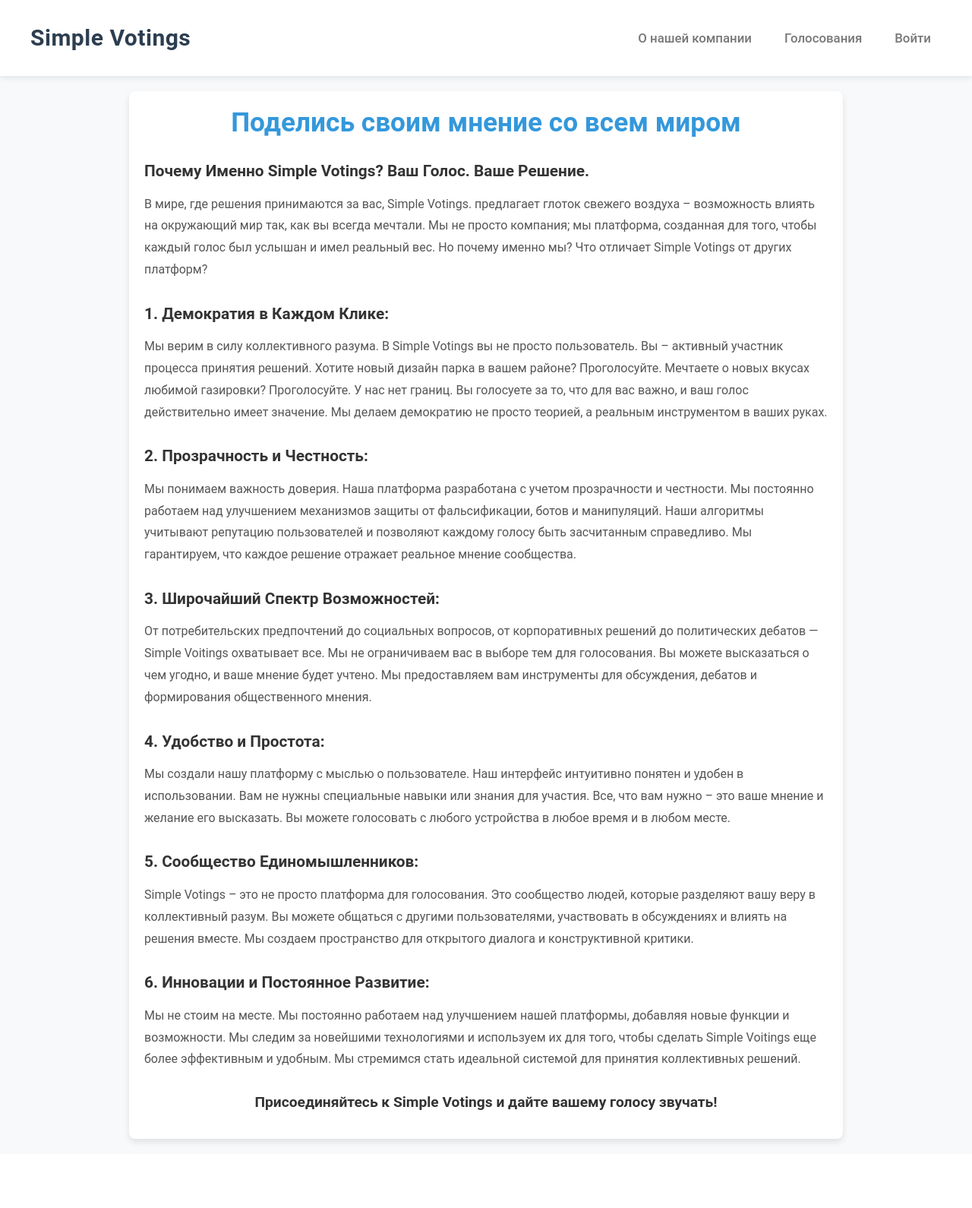
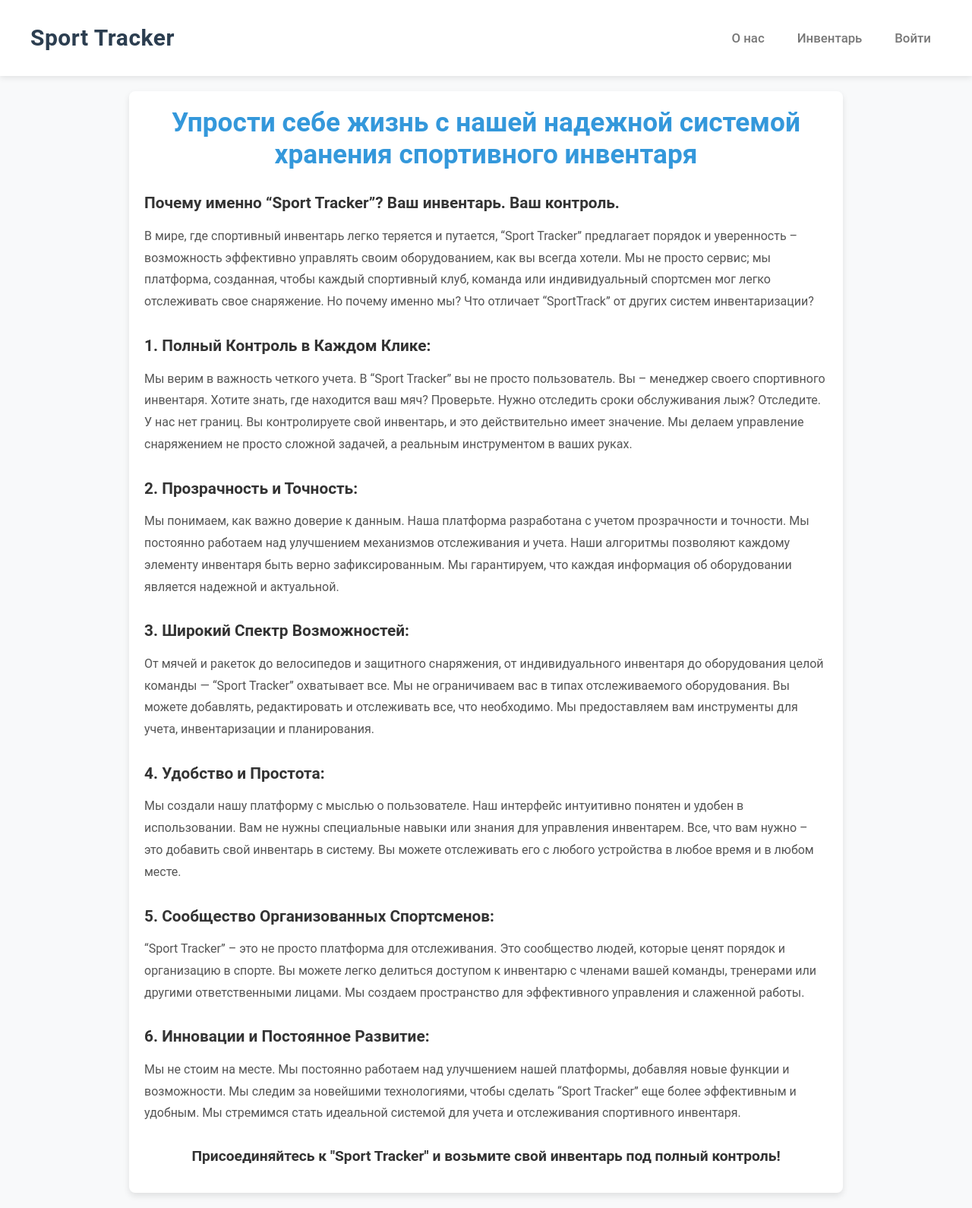
Before and after one commit to MaximSb716/sport-tracker-v2.0, a Django app: page /about_us/ in a window 1280 px wide. Shown: the whole page at 76% size. Before the commit the page ends 1506 px from the top, so only its background shows below. Run offline with Django 5.2, Linux system fonts and the light colour scheme.

Commit message:
Add files via upload

```diff
--- a/main/forms.py
+++ b/main/forms.py
@@ -28,7 +28,6 @@ class SignInForm(AuthenticationForm):
 class NewVotingForm(forms.Form):
     """Создание нового голосования."""
     about_label = forms.CharField(label="Напиши заголовок голосования", max_length=100)
-    about_description = forms.CharField(label="Опиши о чём голосование", max_length=500)
     image = forms.ImageField(label="Добавь изображение!")
     questions_count = forms.IntegerField(label="questions_count")
 
--- a/main/models.py
+++ b/main/models.py
@@ -7,7 +7,6 @@ class Votings(models.Model):
     author = models.ForeignKey(User, on_delete=models.CASCADE)
     image = models.ImageField()
     name = models.TextField()
-    description = models.TextField()
     questions_number = models.IntegerField()
 
 
--- a/main/templates/about_us.html
+++ b/main/templates/about_us.html
@@ -14,25 +14,25 @@
 <body>
     <div class="about_us_conteiner">
         <div class="info_main">
-            Поделись своим мнение со всем миром
+            Упрости себе жизнь с нашей надежной системой хранения спортивного инвентаря
         </div>
         <div class="about_us_text">
-            <h5>Почему Именно Simple Votings? Ваш Голос. Ваше Решение.</h5>
-            В мире, где решения принимаются за вас, Simple Votings. предлагает глоток свежего воздуха – возможность влиять на окружающий мир так, как вы всегда мечтали. Мы не просто компания; мы платформа, созданная для того, чтобы каждый голос был услышан и имел реальный вес. Но почему именно мы? Что отличает Simple Votings от других платформ?<br>
-            <h5>1. Демократия в Каждом Клике:</h5>
-            Мы верим в силу коллективного разума. В Simple Votings вы не просто пользователь. Вы – активный участник процесса принятия решений. Хотите новый дизайн парка в вашем районе? Проголосуйте. Мечтаете о новых вкусах любимой газировки? Проголосуйте. У нас нет границ. Вы голосуете за то, что для вас важно, и ваш голос действительно имеет значение. Мы делаем демократию не просто теорией, а реальным инструментом в ваших руках.<br>
-            <h5>2. Прозрачность и Честность:</h5>
-            Мы понимаем важность доверия. Наша платформа разработана с учетом прозрачности и честности. Мы постоянно работаем над улучшением механизмов защиты от фальсификации, ботов и манипуляций. Наши алгоритмы учитывают репутацию пользователей и позволяют каждому голосу быть засчитанным справедливо. Мы гарантируем, что каждое решение отражает реальное мнение сообщества.<br>
-            <h5>3. Широчайший Спектр Возможностей:</h5>
-            От потребительских предпочтений до социальных вопросов, от корпоративных решений до политических дебатов — Simple Voitings охватывает все. Мы не ограничиваем вас в выборе тем для голосования. Вы можете высказаться о чем угодно, и ваше мнение будет учтено. Мы предоставляем вам инструменты для обсуждения, дебатов и формирования общественного мнения.<br>
+            <h5>Почему именно “Sport Tracker”? Ваш инвентарь. Ваш контроль.</h5>
+            В мире, где спортивный инвентарь легко теряется и путается, “Sport Tracker” предлагает порядок и уверенность – возможность эффективно управлять своим оборудованием, как вы всегда хотели. Мы не просто сервис; мы платформа, созданная, чтобы каждый спортивный клуб, команда или индивидуальный спортсмен мог легко отслеживать свое снаряжение. Но почему именно мы? Что отличает “SportTrack” от других систем инвентаризации?<br>
+            <h5>1. Полный Контроль в Каждом Клике:</h5>
+            Мы верим в важность четкого учета. В “Sport Tracker” вы не просто пользователь. Вы – менеджер своего спортивного инвентаря. Хотите знать, где находится ваш мяч? Проверьте. Нужно отследить сроки обслуживания лыж? Отследите. У нас нет границ. Вы контролируете свой инвентарь, и это действительно имеет значение. Мы делаем управление снаряжением не просто сложной задачей, а реальным инструментом в ваших руках.<br>
+            <h5>2. Прозрачность и Точность:</h5>
+            Мы понимаем, как важно доверие к данным. Наша платформа разработана с учетом прозрачности и точности. Мы постоянно работаем над улучшением механизмов отслеживания и учета. Наши алгоритмы позволяют каждому элементу инвентаря быть верно зафиксированным. Мы гарантируем, что каждая информация об оборудовании является надежной и актуальной.<br>
+            <h5>3. Широкий Спектр Возможностей:</h5>
+            От мячей и ракеток до велосипедов и защитного снаряжения, от индивидуального инвентаря до оборудования целой команды — “Sport Tracker” охватывает все. Мы не ограничиваем вас в типах отслеживаемого оборудования. Вы можете добавлять, редактировать и отслеживать все, что необходимо. Мы предоставляем вам инструменты для учета, инвентаризации и планирования.<br>
             <h5>4. Удобство и Простота:</h5>
-            Мы создали нашу платформу с мыслью о пользователе. Наш интерфейс интуитивно понятен и удобен в использовании. Вам не нужны специальные навыки или знания для участия. Все, что вам нужно – это ваше мнение и желание его высказать. Вы можете голосовать с любого устройства в любое время и в любом месте.<br>
-            <h5>5. Сообщество Единомышленников:</h5>
-            Simple Votings – это не просто платформа для голосования. Это сообщество людей, которые разделяют вашу веру в коллективный разум. Вы можете общаться с другими пользователями, участвовать в обсуждениях и влиять на решения вместе. Мы создаем пространство для открытого диалога и конструктивной критики.<br>
+            Мы создали нашу платформу с мыслью о пользователе. Наш интерфейс интуитивно понятен и удобен в использовании. Вам не нужны специальные навыки или знания для управления инвентарем. Все, что вам нужно – это добавить свой инвентарь в систему. Вы можете отслеживать его с любого устройства в любое время и в любом месте.<br>
+            <h5>5. Сообщество Организованных Спортсменов:</h5>
+            “Sport Tracker” – это не просто платформа для отслеживания. Это сообщество людей, которые ценят порядок и организацию в спорте. Вы можете легко делиться доступом к инвентарю с членами вашей команды, тренерами или другими ответственными лицами. Мы создаем пространство для эффективного управления и слаженной работы.<br>
             <h5>6. Инновации и Постоянное Развитие:</h5>
-            Мы не стоим на месте. Мы постоянно работаем над улучшением нашей платформы, добавляя новые функции и возможности. Мы следим за новейшими технологиями и используем их для того, чтобы сделать Simple Voitings еще более эффективным и удобным. Мы стремимся стать идеальной системой для принятия коллективных решений.<br>
+            Мы не стоим на месте. Мы постоянно работаем над улучшением нашей платформы, добавляя новые функции и возможности. Мы следим за новейшими технологиями, чтобы сделать “Sport Tracker” еще более эффективным и удобным. Мы стремимся стать идеальной системой для учета и отслеживания спортивного инвентаря.<br>
 
-            <h4>Присоединяйтесь к Simple Votings и дайте вашему голосу звучать!</h4>
+            <h4>Присоединяйтесь к "Sport Tracker" и возьмите свой инвентарь под полный контроль!</h4>
         </div>
     </div>
 </body>
--- a/main/templates/header.html
+++ b/main/templates/header.html
@@ -1,9 +1,10 @@
 <header id="header">
-    <a class="logo" href="{% url 'index1' %}">Simple Votings</a>
+    <a class="logo" href="{% url 'index1' %}">Sport Tracker</a>
     <div class="menu">
-            <a class="options" href="{% url 'about_us' %}">О нашей компании</a>
-            <a class="options" href="{% url 'catalog' %}">Голосования</a>
+            <a class="options" href="{% url 'about_us' %}">О нас</a>
+            <a class="options" href="{% url 'catalog' %}">Инвентарь</a>
             {% if request.user.is_authenticated %}
+            <a class="options" href="{% url 'applications' %}">Мои заявки</a>
             <a class="options" href="{% url 'profile' %}">Профиль</a>
             {% else %}
             <a class="options" href="{% url 'sign_in' %}">Войти</a>
--- a/main/templates/voting.html
+++ b/main/templates/voting.html
@@ -36,7 +36,6 @@
         <h3>{{ about_label }}</h3>
         <img src="{{ url_to_avatar }}" alt="Аватар пользователя" class="profile-avatar">
         Автор: {{ author }}
-        <p>{{ about_description }}</p>
 
 
         <form id="vote-form" action="/voting" method="post">
--- a/main/views.py
+++ b/main/views.py
@@ -15,17 +15,21 @@ def index1(request):
 def about_us(request):
     context = {}
     return render(request, 'about_us.html', context)
-
+def applications(request):
+    context = {}
+    return render(request, 'applications.html', context)
 def catalog(request):
     categories = Votings.objects.all()
     context = {"categories": categories}
     data = []
     for category in categories:
-        directory = f"main/uploads/votings/{category.id}"
+        directory = f"main/uploads/votings/admin/{category.id}"
         url_to_header = ""
         if len(os.listdir(directory)) != 0:
-            url_to_header = f"/uploads/votings/{category.id}/{os.listdir(directory)[0]}"
-        data.append({"category" : category, "url_to_header" : url_to_header})
+            url_to_header = f"/uploads/votings/admin/{category.id}/{os.listdir(directory)[0]}"
+        data.append({"category": category, "url_to_header": url_to_header})
+
+
     context["data"] = data
     if request.method == 'GET':
         sku = request.GET.get('sku')
@@ -34,8 +38,13 @@ def catalog(request):
     return render(request, 'catalog.html', context)
 
 def profile(request):
-    context = {"is_auth": False}
-    if request.user.is_authenticated:
+    context = {
+        "is_auth": False,
+        "is_admin": False,
+    }
+    if request.user.is_superuser:
+        context["is_admin"] = True
+    if request.user.is_authenticated and (not request.user.is_superuser):
         context["is_auth"] = True
         directory = f"main/uploads/users/{request.user.id}"
         context["url_to_avatar"] = ""
@@ -50,6 +59,24 @@ def profile(request):
                 f = request.FILES["image"]
                 extension = os.path.splitext(str(f))[1]
                 with open(f"main/uploads/users/{request.user.id}/avatar{extension}", "wb+") as sv:
+                    sv.write(f.read())
+                return redirect("/profile")
+
+    if request.user.is_authenticated and  request.user.is_superuser:
+        context["is_auth"] = True
+        directory = f"main/uploads/users/admin"
+        context["url_to_avatar"] = ""
+        if len(os.listdir(directory)) != 0:
+            context["url_to_avatar"] = f"/uploads/users/admin/{os.listdir(directory)[0]}"
+        context["form"] = UploadImageForm()
+        if request.method == "POST":
+            form = UploadImageForm(request.POST, request.FILES)
+            if form.is_valid():
+                shutil.rmtree(directory)
+                os.mkdir(directory)
+                f = request.FILES["image"]
+                extension = os.path.splitext(str(f))[1]
+                with open(f"main/uploads/users/admin/avatar{extension}", "wb+") as sv:
                     sv.write(f.read())
                 return redirect("/profile")
     return render(request, 'profile.html', context)
@@ -121,7 +148,7 @@ def votings(request):
 
 def new_voting(request):
     context = {"is_auth" : False}
-    if request.user.is_authenticated:
+    if request.user.is_authenticated and  request.user.is_authenticated:
         context["is_auth"] = True
         if request.method == "POST":
             form = NewVotingForm(request.POST, request.FILES)
@@ -131,7 +158,6 @@ def new_voting(request):
                 voting = Votings(
                     author=request.user,
                     name=data.get("about_label"),
-                    description=data.get("about_description"),
                     questions_number=data.get("questions_count")
                 )
                 voting.save()
@@ -149,7 +175,7 @@ def new_voting(request):
                             answer=data.get(f"option{i}_{j}")
                         )
                         answer.save()
-                directory = f"main/uploads/votings/{voting.id}"
+                directory = f"main/uploads/votings/admin/{voting.id}"
                 os.makedirs(directory)
                 f = request.FILES["image"]
                 extension = os.path.splitext(str(f))[1]
@@ -160,7 +186,6 @@ def new_voting(request):
                 print("INVALID")
         else:
             context["form"] = NewVotingForm()
-
 
     return render(request, "new_voting.html", context)
 
@@ -188,7 +213,6 @@ def voting(request):
         if (len(_voting) != 0):
             context["IsExist"] = True
             context["about_label"] = _voting[0].name
-            context["about_description"] = _voting[0].description
             context["author"] = _voting[0].author
             context["voting_id"] = _voting[0].id
             _questions = Questions.objects.filter(voting=_voting[0])
@@ -200,14 +224,13 @@ def voting(request):
 
             context["data"] = data
 
-            directory = f"main/uploads/users/{_voting[0].author.id}"
+            directory = f"main/uploads/users/admin"
             context["url_to_avatar"] = ""
             if len(os.listdir(directory)) != 0:
-                context["url_to_avatar"] = f"/uploads/users/{_voting[0].author.id}/{os.listdir(directory)[0]}"
-            directory = f"main/uploads/votings/{_voting[0].id}"
+                context["url_to_avatar"] = f"/uploads/users/admin/{os.listdir(directory)[0]}"
+            directory = f"main/uploads/votings/admin/{_voting[0].id}"
             context["url_to_header"] = ""
-            if len(os.listdir(directory)) != 0:
-                context["url_to_header"] = f"/uploads/votings/{_voting[0].id}/{os.listdir(directory)[0]}"
+            context["url_to_header"] = f"/uploads/votings/admin/{_voting[0].id}/{os.listdir(directory)[0]}"
         else:
             print("Not Founded")
     else:
@@ -281,14 +304,16 @@ def result(request):
     return render(request, 'result.html', context)
 
 def delete_voting(request):
-    context = {"IsExist" : False}
+    context = {
+        "IsExist" : False
+    }
     id_of_page = request.GET.get("id", "not founded")
     if request.method == "POST" and request.user.is_authenticated:
         _id = request.POST.get("voting_id")
         _voting = Votings.objects.filter(id=_id)
         if (len(_voting) != 0):
-            if _voting[0].author == request.user:
-                shutil.rmtree(f"main/uploads/votings/{_voting[0].id}")
+            if request.user.is_superuser:
+                shutil.rmtree(f"main/uploads/votings/admin/{_voting[0].id}")
                 _voting[0].delete()
         return redirect("/catalog")
 
@@ -310,14 +335,10 @@ def delete_voting(request):
                 data.append({"questions" : quest, "answers" : Answers.objects.filter(question=quest)})
 
             context["data"] = data
-            directory = f"main/uploads/users/{_voting[0].author.id}"
-            context["url_to_avatar"] = ""
-            if len(os.listdir(directory)) != 0:
-                context["url_to_avatar"] = f"/uploads/users/{_voting[0].author.id}/{os.listdir(directory)[0]}"
-            directory = f"main/uploads/votings/{_voting[0].id}"
-            context["url_to_header"] = ""
-            if len(os.listdir(directory)) != 0:
-                context["url_to_header"] = f"/uploads/votings/{_voting[0].id}/{os.listdir(directory)[0]}"
+            directory = f"main/uploads/users/admin"
+            context["url_to_avatar"] = f"/uploads/users/admin/{os.listdir(directory)[0]}"
+            directory = f"main/uploads/votings/admin/{_voting[0].id}"
+            context["url_to_header"] = f"/uploads/votings/admin/{_voting[0].id}/{os.listdir(directory)[0]}"
 
         else:
             print("Not Founded")
--- a/simple_votings/urls.py
+++ b/simple_votings/urls.py
@@ -33,6 +33,7 @@ urlpatterns = [
     path('result', result, name='result'),
     path('voting/new', new_voting, name='voting/new'),
     path('voting/delete', delete_voting, name='voting/delete'),
+    path('applications', applications, name='applications'),
     path("", include("main.urls"))
 ]
 
```
Also changed, not shown: main/templates/applications.html (added, +46 -0 lines), main/templates/index1.html (+16 -4 lines), main/templates/new_voting.html (+9 -27 lines), db.sqlite3 (added), main/migrations/0002_remove_votings_description.py (added), main/uploads/votings/admin/1/header.png (added).
